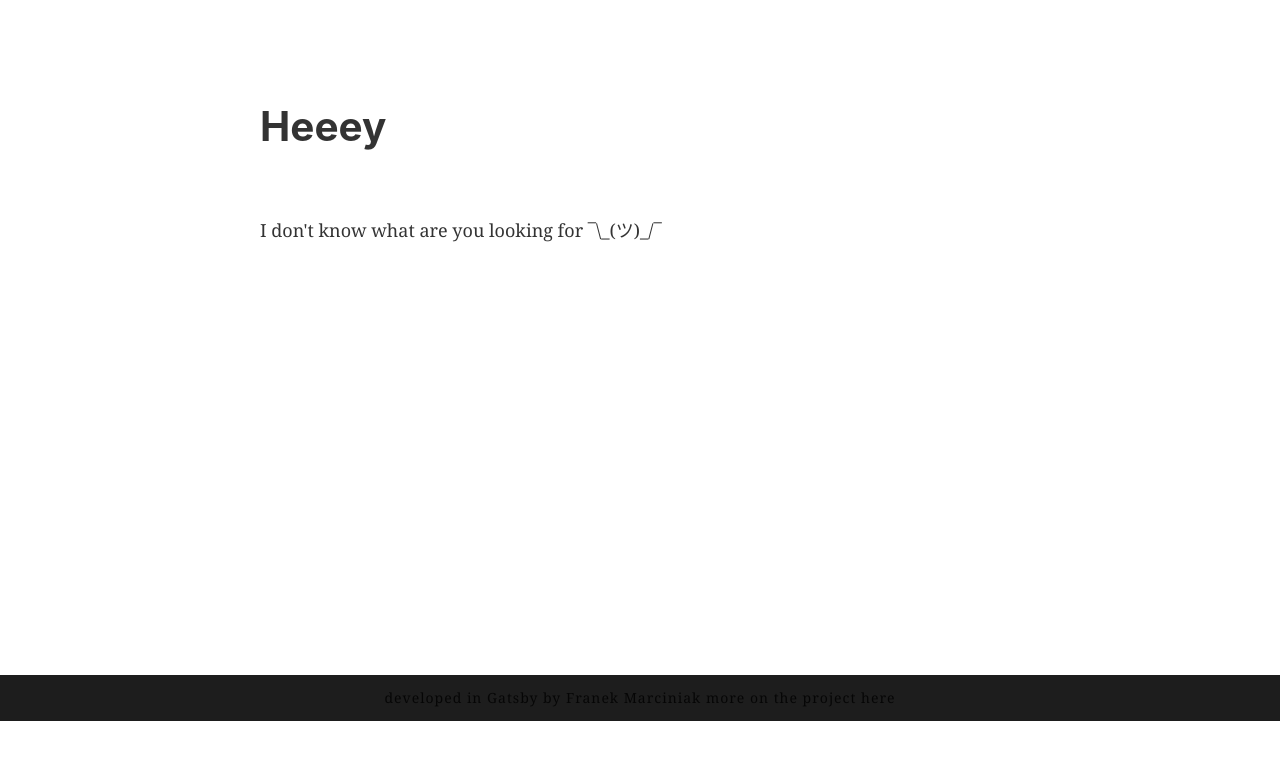
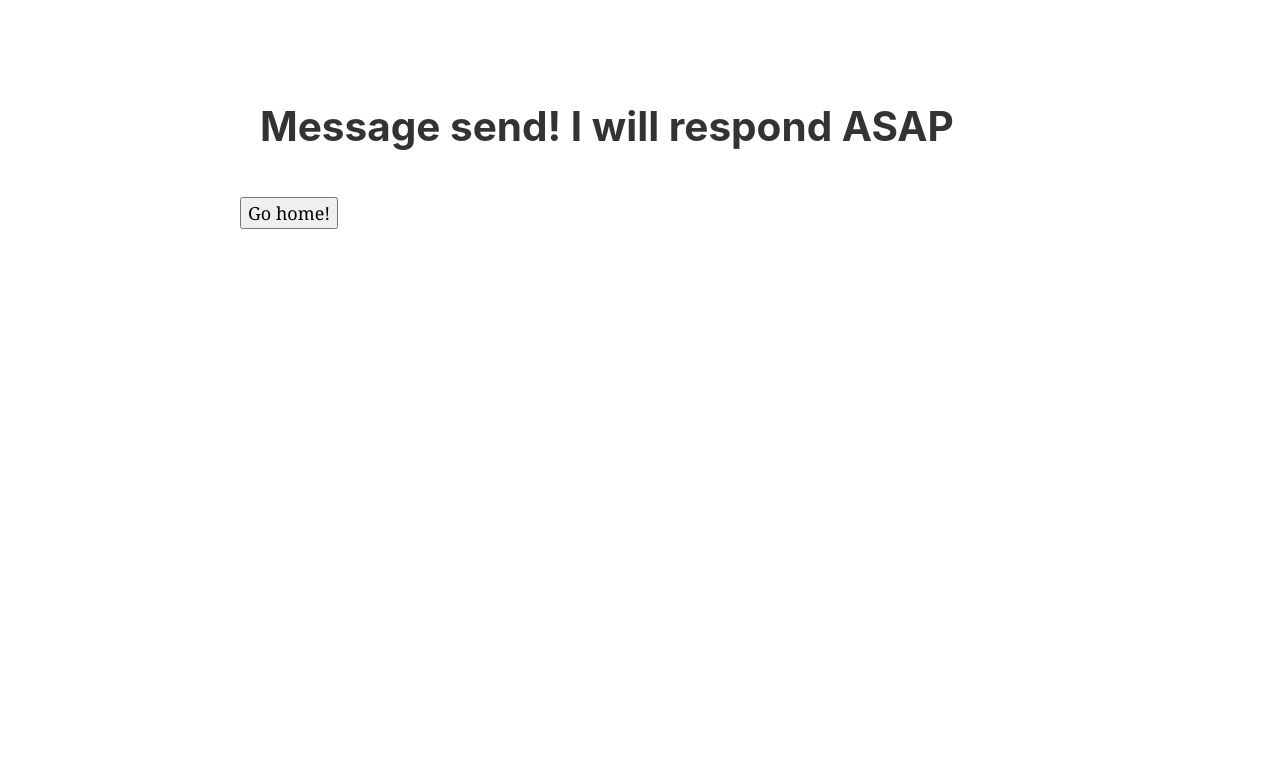
Before and after one commit to FranekMarciniak/portfoliosite, a Gatsby site: page /succses in a window 1280 px wide. Before the commit this address had no page. Built offline with nearby package versions, Linux system fonts and the light colour scheme; Gatsby itself is replaced by a stand-in of ours.

Commit message:
Fully integrated netlify forms and added succses page

```diff
--- a/package.json
+++ b/package.json
@@ -11,6 +11,7 @@
     "@fortawesome/react-fontawesome": "^0.1.12",
     "@mdx-js/mdx": "^1.6.21",
     "@mdx-js/react": "^1.6.21",
+    "@reach/router": "^1.3.4",
     "axios": "^0.21.0",
     "gatsby": "^2.25.3",
     "gatsby-image": "^2.4.21",
--- a/src/components/Contact.js
+++ b/src/components/Contact.js
@@ -19,7 +19,7 @@ function Contact({ data }) {
           className="contact__form"
           name="contactform"
           method="post"
-          action="/404"
+          action="/succses"
           data-netlify="true"
           data-netlify-honeypot="bot-field"
         >
--- /dev/null
+++ b/src/pages/succses.js
@@ -0,0 +1,21 @@
+import React from "react"
+import { Redirect } from "@reach/router"
+import Layout from "../components/layout"
+import SEO from "../components/seo"
+import "../styles/error.scss"
+import { Link } from "gatsby"
+const Succses = () => (
+  <>
+    <SEO title="Message send!" />
+    <div className="error">
+      <div className="error__wrapper">
+        <h1>Message send! I will respond ASAP </h1>
+        <Link to={"/"}>
+          <button className="btn">Go home!</button>
+        </Link>
+      </div>
+    </div>
+  </>
+)
+
+export default Succses
```
